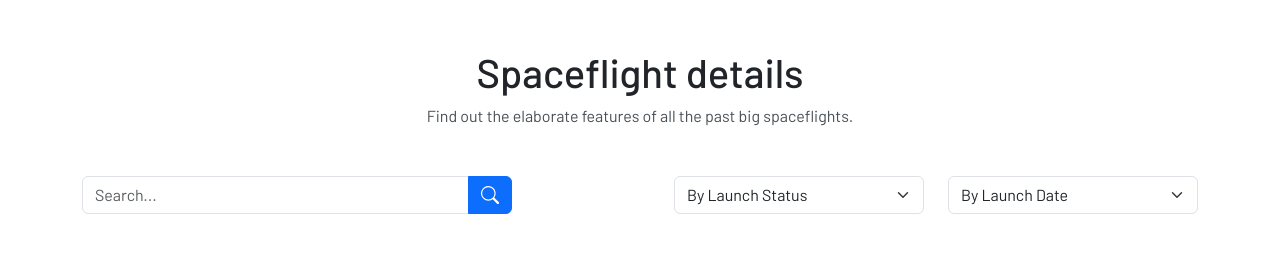
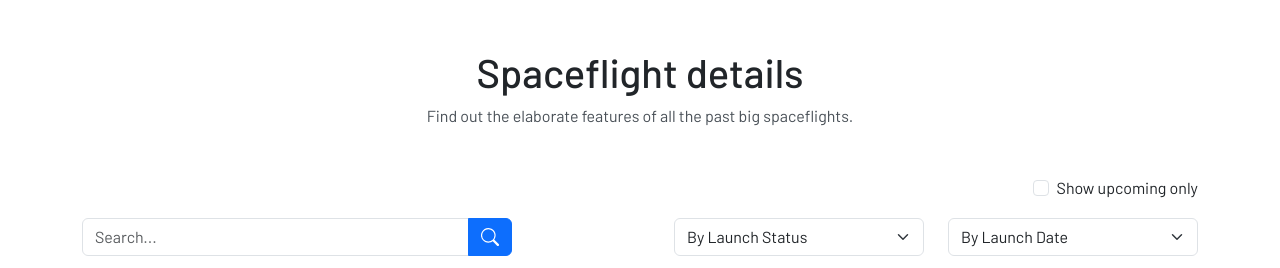
Before and after one commit to Md-Asikuzzaman/technext-project, a React (Create React App) app: page / in a window 1280 px wide. Shown: the top 268 px of the page. Built offline with nearby package versions, Linux system fonts and the light colour scheme.

Commit message:
added show upcoming section

```diff
--- a/src/App.tsx
+++ b/src/App.tsx
@@ -6,11 +6,13 @@ import SearchBar from './components/SearchBar';
 import Flight from './components/Flight';
 import Pagination from './components/Pagination';
 import Footer from './components/Footer';
+import Upcoming from './components/Upcoming';
 
 const App = () => {
   return (
     <div>
       <Header />
+      <Upcoming />
       <SearchBar />
       <div className='container flight__wrapper'>
         <div className='row g-4'>
--- a/src/components/SearchBar.tsx
+++ b/src/components/SearchBar.tsx
@@ -3,7 +3,7 @@ import Select from './Select';
 
 const SearchBar = () => {
   return (
-    <div className='container d-flex justify-content-between gap-md-5 gap-2 flex-md-row flex-column'>
+    <div className='container d-flex justify-content-between gap-md-5 gap-3 flex-md-row flex-column'>
       <Search />
       <Select />
     </div>
--- /dev/null
+++ b/src/components/Upcoming.tsx
@@ -0,0 +1,22 @@
+const Upcoming = () => {
+  return (
+    <div className='container d-flex justify-content-md-end'>
+      <div className='form-check'>
+        <input
+          className='form-check-input'
+          type='checkbox'
+          value=''
+          id='flexCheckDefault'
+        />
+        <label
+          className='form-check-label text-barlow-400 upcoming__label'
+          htmlFor='flexCheckDefault'
+        >
+          Show upcoming only
+        </label>
+      </div>
+    </div>
+  );
+};
+
+export default Upcoming;
--- a/src/sass/__app.scss
+++ b/src/sass/__app.scss
@@ -44,6 +44,11 @@ header {
 
 .search__bar {
   width: 430px !important;
+}
+
+.upcoming__label {
+  color: var(--dark-color);
+  margin-bottom: 16px;
 }
 
 .form-select {
```
